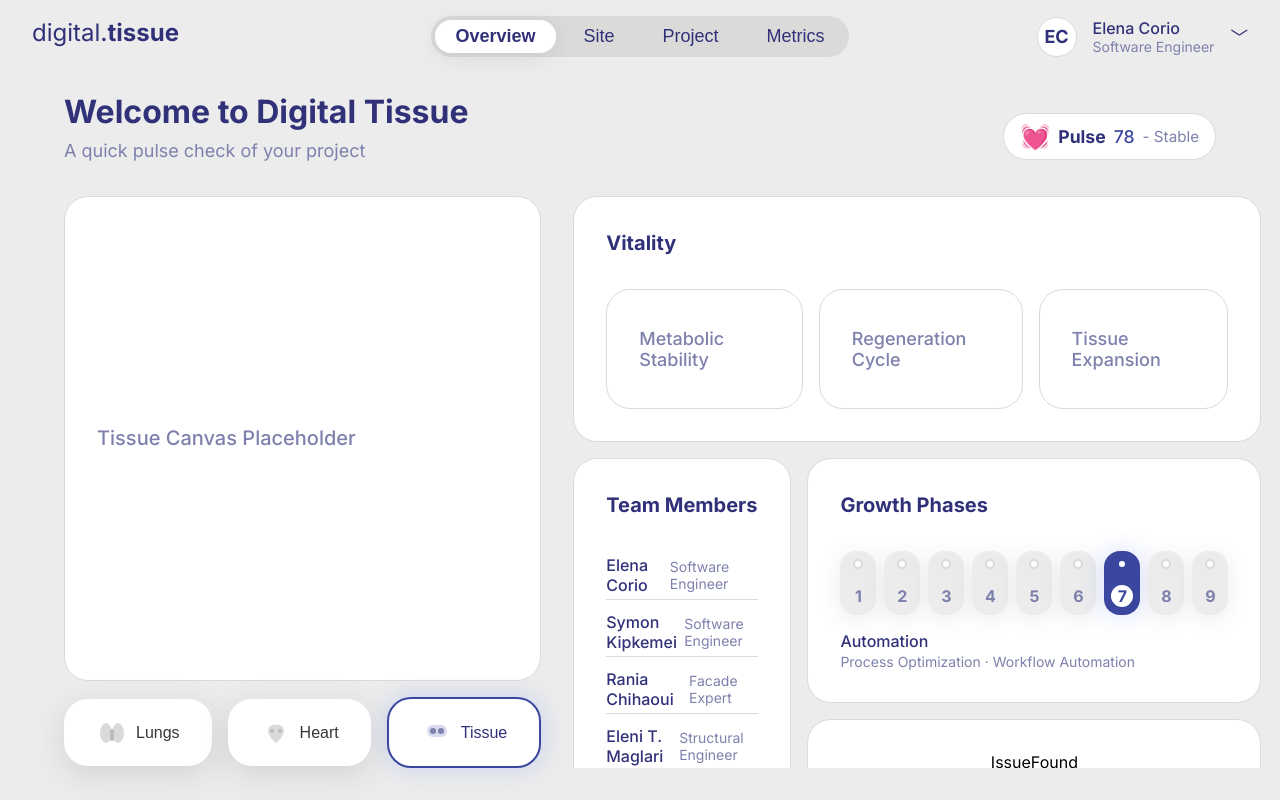
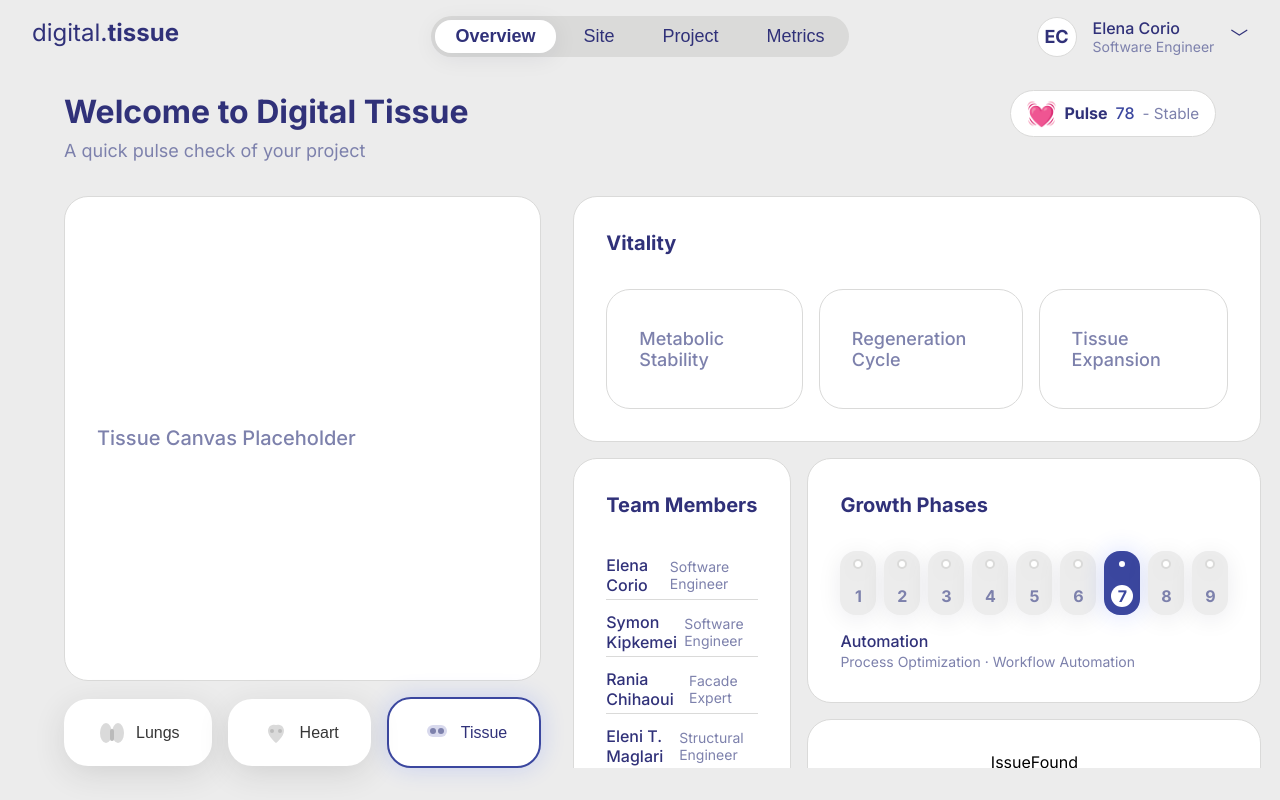
Before and after one commit to elena-corio/digital-tissue-dashboard, a Vue app in the folder frontend/: page / in a window 1280 px wide. Built offline with nearby package versions, Linux system fonts and the light colour scheme.

Commit message:
Align pulse check with title (top)

```diff
--- a/frontend/src/components/StatusIndicator.vue
+++ b/frontend/src/components/StatusIndicator.vue
@@ -16,13 +16,14 @@ import * as uitext from '../uitext.js'
   display: flex;
   align-items: center;
   gap: 8px;
-  margin-top: 16px;
-  font-size: 1.1rem;
+  font-size: var(--font-size-body);
   background: white;
   border-radius: var(--radius-lg);
   padding: var(--space-sm) var(--space-md);
   border: 1px solid var(--grey-100);
+  margin-left: var(--space-lg);
 }
+
 .status-indicator:hover {
    box-shadow: var(--shadow-card);
 }
--- a/frontend/src/views/DashboardView.vue
+++ b/frontend/src/views/DashboardView.vue
@@ -72,19 +72,15 @@ import * as uitext from '../uitext.js'
 }
 .dashboard-title-row {
   display: flex;
-  align-items: flex-end;
+  flex-direction: row;
+  align-items: flex-start;
   justify-content: space-between;
   margin-left: var(--space-xl);
   margin-right: var(--space-xl);
   margin-top: var(--space-md);
   gap: var(--space-lg);
 }
-.dashboard-status-indicator {
-  display: flex;
-  align-items: center;
-  margin-bottom: var(--space-xs);
-  margin-left: auto;
-}
+
 .dashboard-main {
   display: flex;
   flex: 1 1 auto;
```
